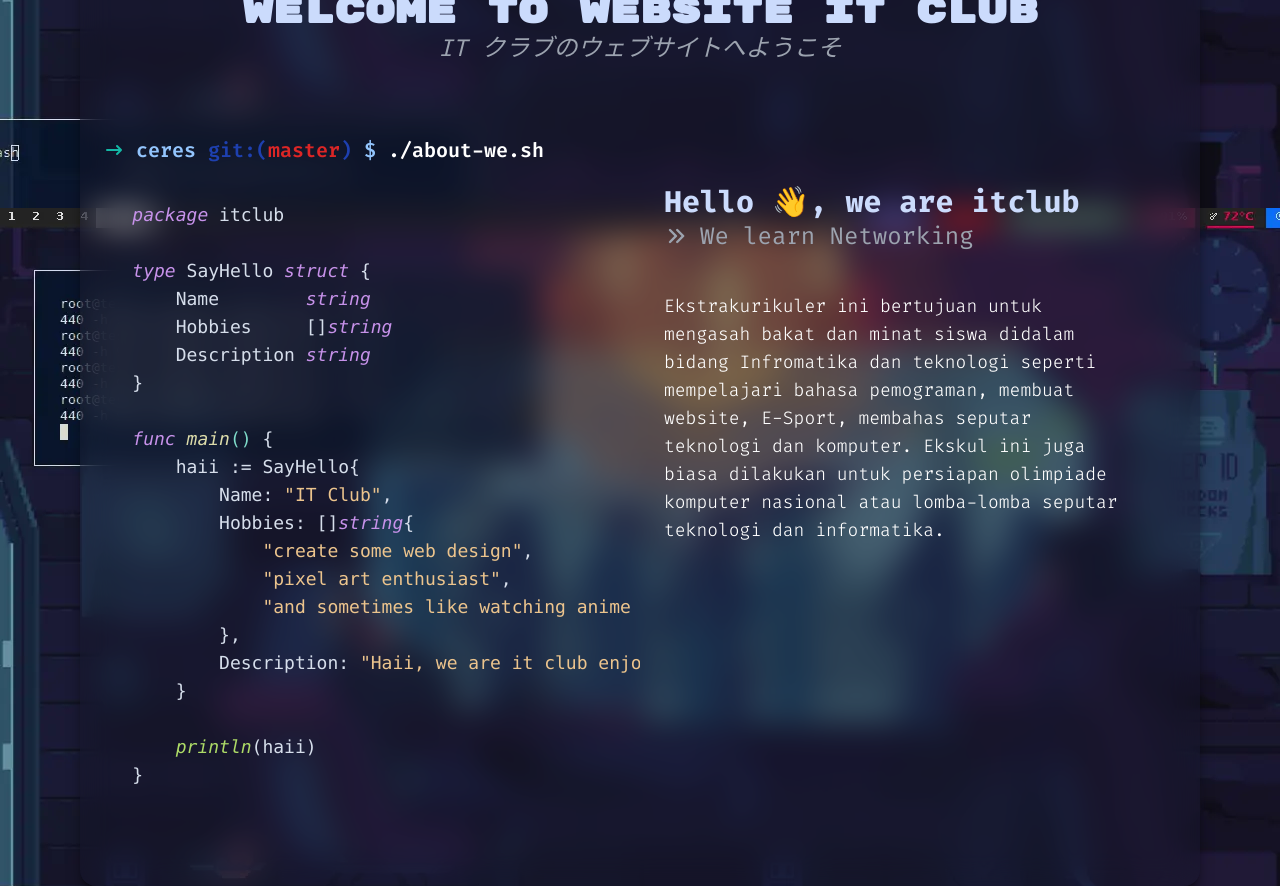
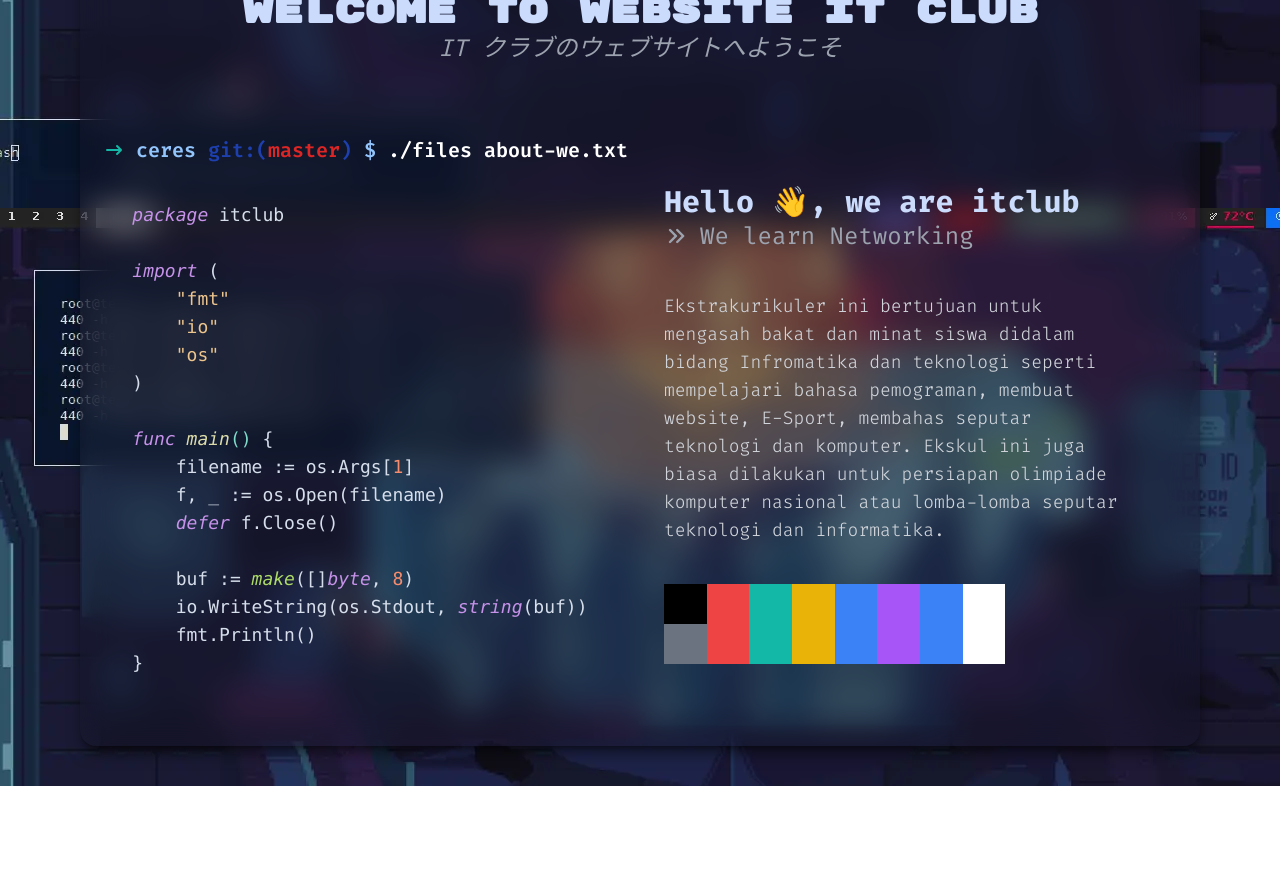
Before and after one commit to itclub22/portofolio, a Next.js app: page / in a window 1280 px wide. Shown: the part 560-1446 px from the top of the page. After the commit the page ends 1346 px from the top, so only its background shows below. Built offline with nearby package versions, Linux system fonts and the light colour scheme.

Commit message:
feat: boxColor & about is done

```diff
--- a/components/homeSection.tsx
+++ b/components/homeSection.tsx
@@ -1,6 +1,7 @@
 import Image from "next/image"
 import React from "react"
 import { HiArrowNarrowRight, HiChevronDoubleRight } from "react-icons/hi"
+import { FaGithub, FaYoutube, FaInstagram } from 'react-icons/fa'
 import AboutWe from "@/lib/aboutWe"
 import TypedAnim from "@/lib/forTyped"
 
@@ -28,7 +29,7 @@ export default function HomeSection() {
                 <div className="px-6">
                     <a className="text-blue-300 lg:text-xl text-md font-firaCode flex flex-wrap space-x-3 ">
                         <h1 className="pt-1 text-teal-500"><HiArrowNarrowRight /></h1>
-                        <h1 className="font-firaCode font-semibold lg:text-xl text-md"><span className="text-blue-300 inline">ceres </span><span className="inline text-blue-800">git:(</span><span className="inline text-red-600">master</span><span className="text-blue-800">)</span> $ <span className="inline-block text-white">./about-we.sh</span></h1>
+                        <h1 className="font-firaCode font-semibold lg:text-xl text-md"><span className="text-blue-300 inline">ceres </span><span className="inline text-blue-800">git:(</span><span className="inline text-red-600">master</span><span className="text-blue-800">)</span> $ <span className="inline-block text-white">./files about-we.txt</span></h1>
                     </a>
                 </div>
                 <div className="flex flex-wrap">
@@ -41,7 +42,25 @@ export default function HomeSection() {
                             <h1 className="pt-1"><HiChevronDoubleRight /></h1>
                             <TypedAnim />
                         </a>
-                        <p className="font-firaCode text-sm lg:text-lg font-light text-white w-11/12">Ekstrakurikuler ini bertujuan untuk mengasah bakat dan minat siswa didalam bidang Infromatika dan teknologi seperti mempelajari bahasa pemograman, membuat website, E-Sport, membahas seputar teknologi dan komputer. Ekskul ini juga biasa dilakukan untuk persiapan olimpiade komputer nasional atau lomba-lomba seputar teknologi dan informatika.</p>
+                        <p className="font-firaCode text-sm lg:text-lg font-thin text-gray-300 lg:w-11/12 mb-10">Ekstrakurikuler ini bertujuan untuk mengasah bakat dan minat siswa didalam bidang Infromatika dan teknologi seperti mempelajari bahasa pemograman, membuat website, E-Sport, membahas seputar teknologi dan komputer. Ekskul ini juga biasa dilakukan untuk persiapan olimpiade komputer nasional atau lomba-lomba seputar teknologi dan informatika.</p>
+                        <div className="grid grid-cols-8 lg:w-8/12">
+                            <a className={`bg-black py-5 px-5`}></a>
+                            <a className={`bg-red-500 py-5 px-5`}></a>
+                            <a className={`bg-teal-500 py-5 px-5`}></a>
+                            <a className={`bg-yellow-500 py-5 px-5`}></a>
+                            <a className={`bg-blue-500 py-5 px-5`}></a>
+                            <a className={`bg-purple-500 py-5 px-5`}></a>
+                            <a className={`bg-blue-500 py-5 px-5`}></a>
+                            <a className={`bg-white py-5 px-5`}></a>
+                            <a className={`bg-gray-500 py-5 px-5`}></a>
+                            <a className={`bg-red-500 py-5 px-5`}></a>
+                            <a className={`bg-teal-500 py-5 px-5`}></a>
+                            <a className={`bg-yellow-500 py-5 px-5`}></a>
+                            <a className={`bg-blue-500 py-5 px-5`}></a>
+                            <a className={`bg-purple-500 py-5 px-5`}></a>
+                            <a className={`bg-blue-500 py-5 px-5`}></a>
+                            <a className={`bg-white py-5 px-5`}></a>
+                        </div>
                     </div>
                 </div>
             </div>
--- a/lib/aboutWe.tsx
+++ b/lib/aboutWe.tsx
@@ -10,26 +10,21 @@ export default function AboutWe() {
     const codeString = `
     package itclub
 
-    type SayHello struct {
-        Name        string
-        Hobbies     []string
-        Description string
-    }
+    import (
+        "fmt"
+        "io"
+        "os"
+    )
 
     func main() {
-        haii := SayHello{
-            Name: "IT Club",
-            Hobbies: []string{
-                "create some web design",
-                "pixel art enthusiast",
-                "and sometimes like watching anime :u",
-            },
-            Description: "Haii, we are it club enjoyy to join ",
-        }
+        filename := os.Args[1]
+        f, _ := os.Open(filename)
+        defer f.Close()
 
-        println(haii)
+        buf := make([]byte, 8)
+        io.WriteString(os.Stdout, string(buf))
+        fmt.Println()
     }
-
     `;
     return (
         <SyntaxHighlighter language="go" style={nightOwl} customStyle={{
--- a/pages/index.tsx
+++ b/pages/index.tsx
@@ -11,7 +11,7 @@ export default function Home() {
       <div className='pt-16'>
         <Navbar />
       </div>
-      <div className='pt-10'>
+      <div className='pt-10 pb-10'>
         <HomeSection />
       </div>
     </main>
--- a/styles/globals.css
+++ b/styles/globals.css
@@ -6,4 +6,5 @@
 
 body {
   background-image: url('../public/assets/bg.webp');
+  background-repeat: repeat;
 }
```
